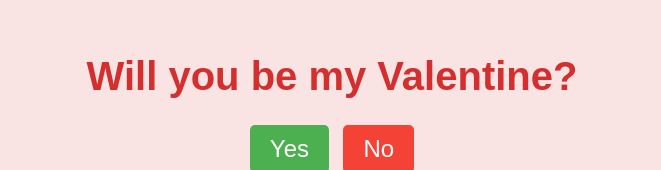
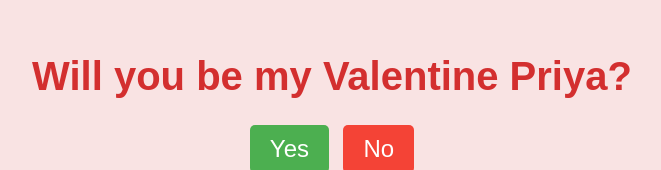
Before and after one commit to ritwij-20/something, a plain HTML site: page index.html in a window 1280 px wide. Shown: the part 138-308 px from the top of the page, without its empty margins (308-969 px from the left). Drawn offline with Linux system fonts and the light colour scheme.

Commit message:
Update index.html

```diff
--- a/index.html
+++ b/index.html
@@ -8,7 +8,7 @@
 </head>
 <body>
     <div class="container">
-        <h1>Will you be my Valentine?</h1>
+        <h1>Will you be my Valentine Priya?</h1>
         <div class="buttons">
             <button class="yes-button" onclick="handleYesClick()">Yes</button>
             <button class="no-button" onclick="handleNoClick()">No</button>
```
